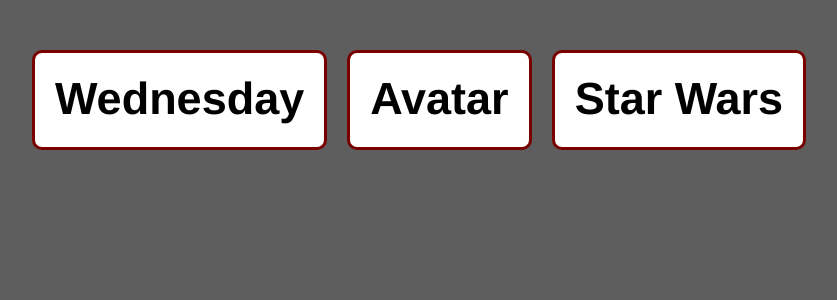
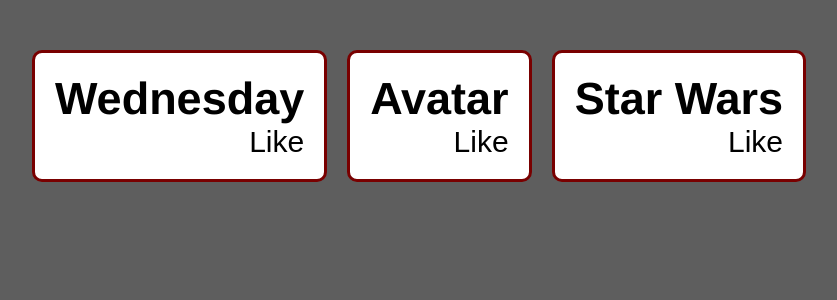
Before and after one commit to TonimaDristy/ReactJS, a React (Vite) app in the folder react-app/: page / in a window 1280 px wide. Shown: the top 300 px of the page, without its empty margins (221-1058 px from the left). Built offline with nearby package versions, Linux system fonts and the light colour scheme.

Commit message:
like button

```diff
--- a/react-app/src/App.jsx
+++ b/react-app/src/App.jsx
@@ -1,17 +1,17 @@
+import { useState } from "react"
+
 const Card = ({ tittle }) => {
+  const [hasLiked, setHasLiked] = useState(false);
+  return (
+    <div className="card" >
+      <h2>{tittle}</h2>
 
-  return (
-    <div className="card" style={{
-      border: '3px solid #790000ff',
-      padding: '20px',
-      margin: '10px',
-      backgroundColor: 'white',
-      borderRadius: '10px',
-      minHeight: '100px',
+      <button onClick={() => setHasLiked(!hasLiked)}>
+        {hasLiked ? 'Liked' : 'Like'}
+      </button>
 
 
-    }} >
-      <h2>{tittle}</h2>
+
     </div>
   )
 }
@@ -21,6 +21,7 @@
 
 
 const App = () => {
+
 
   return (
     <div className="card-container">
--- a/react-app/src/index.css
+++ b/react-app/src/index.css
@@ -39,3 +39,15 @@
 
 
 }
+
+button {
+  border: none;
+  font-size: 30px;
+  background-color: transparent;
+  width: 100%;
+  text-align: right;
+  cursor: pointer;
+
+
+
+}
```
